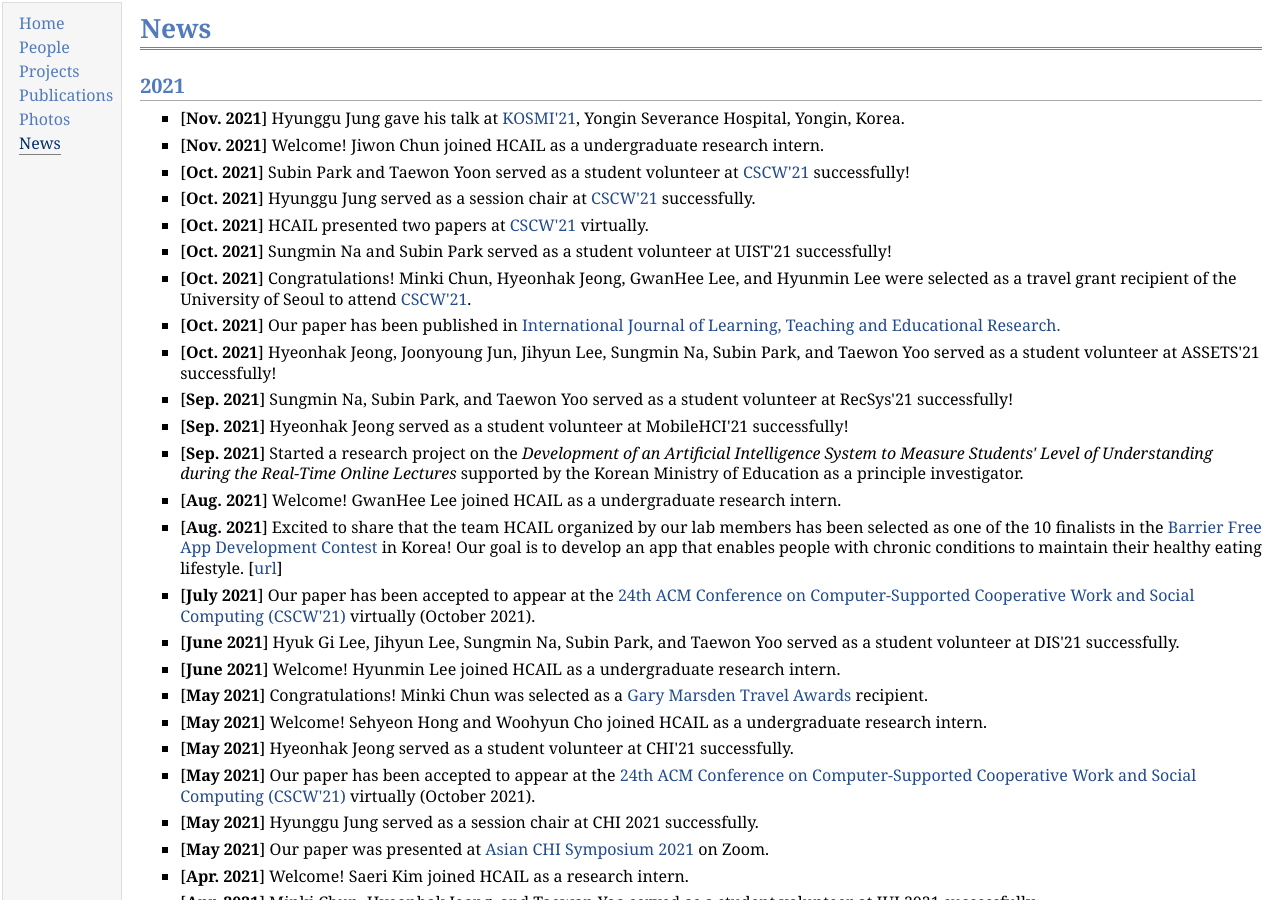
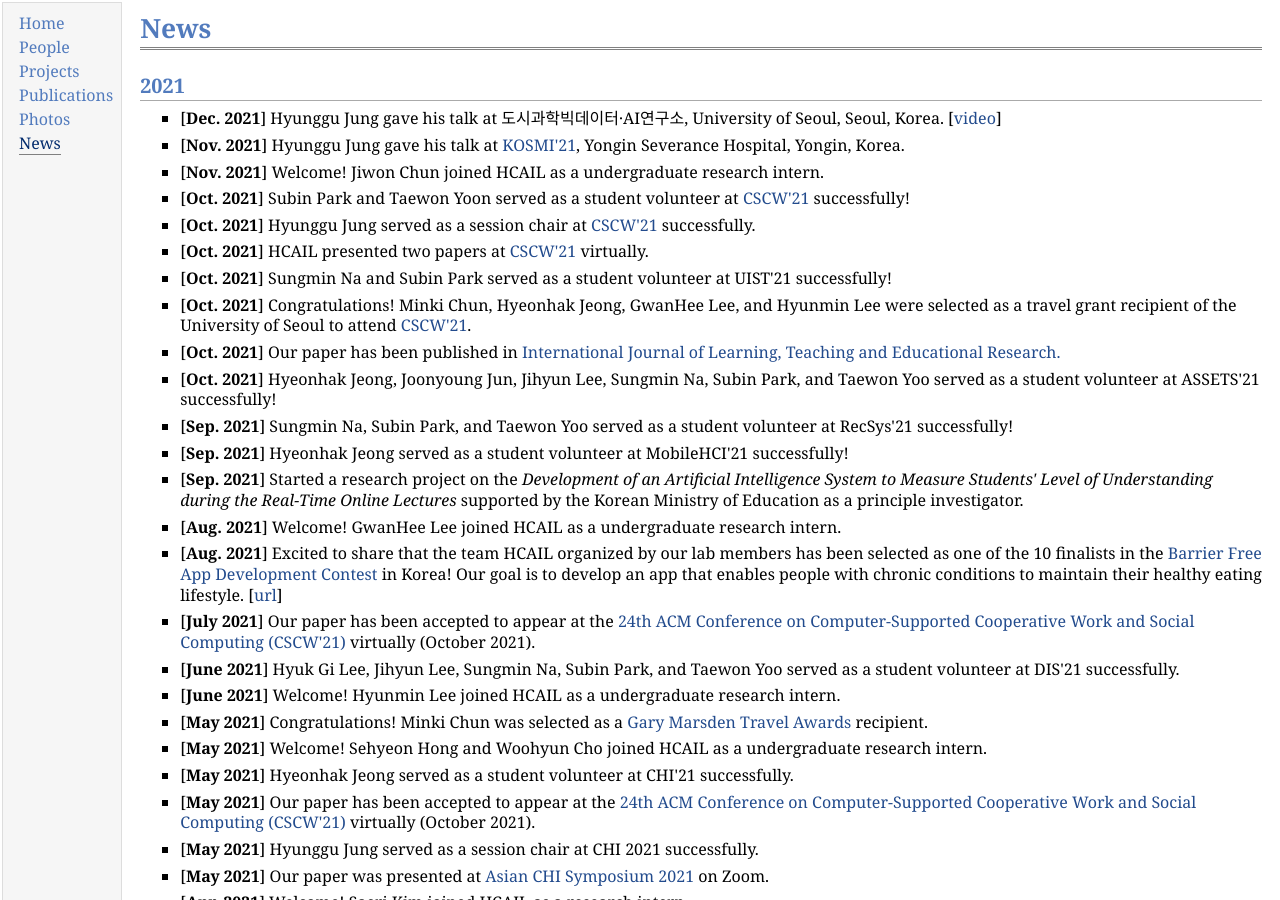
Before and after one commit to hcail/hcail-backup.github.io, a Jekyll site: the page news/news.html, which Jekyll copies as it is, in a window 1280 px wide and 900 px high. Built offline with Jekyll 4.4.1, drawn with Linux system fonts in a browser that asks for light colours.

Commit message:
news updated

```diff
--- a/news/news.html
+++ b/news/news.html
@@ -24,18 +24,21 @@
   </div>
   <h2>2021</h2>
   <ul>
+    <li><p>[<b>Dec. 2021</b>] Hyunggu Jung gave his talk
+      at 도시과학빅데이터·AI연구소, University of Seoul, Seoul, Korea.
+      [<a href="https://youtu.be/InN5-mk6TrU">video</a>]</p>     </li>
     <li><p>[<b>Nov. 2021</b>] Hyunggu Jung gave his talk
-      at <a href="https://www.kosmi.org/bbs/content.php?co_id=sub5_1">KOSMI'21</a>, Yongin Severance Hospital, Yongin, Korea.        </li>
+      at <a href="https://www.kosmi.org/bbs/content.php?co_id=sub5_1">KOSMI'21</a>, Yongin Severance Hospital, Yongin, Korea.        </p></li>
     <li><p>[<b>Nov. 2021</b>] Welcome! Jiwon Chun joined HCAIL as a
-      undergraduate research intern.        </li>
+      undergraduate research intern.        </p></li>
       <li><p>[<b>Oct. 2021</b>] Subin Park and Taewon Yoon served as a student volunteer
-        at <a href="https://cscw.acm.org/2021/">CSCW'21</a> successfully!        </li>
+        at <a href="https://cscw.acm.org/2021/">CSCW'21</a> successfully!        </p></li>
         <li><p>[<b>Oct. 2021</b>] Hyunggu Jung served as a session chair at <a href="https://cscw.acm.org/2021/">CSCW'21</a> successfully.</p>
         </li>
         <li><p>[<b>Oct. 2021</b>] HCAIL presented two papers at
           <a href="https://cscw.acm.org/2021/">CSCW'21</a> virtually.</p>
         </li>
-        <li><p>[<b>Oct. 2021</b>] Sungmin Na and Subin Park served as a student volunteer at UIST'21 successfully!        </li>
+        <li><p>[<b>Oct. 2021</b>] Sungmin Na and Subin Park served as a student volunteer at UIST'21 successfully!        </p></li>
           <li><p>[<b>Oct. 2021</b>] Congratulations! Minki Chun, Hyeonhak Jeong, GwanHee Lee, and Hyunmin Lee were selected as a
             travel grant recipient of the University of Seoul to attend <a href="https://cscw.acm.org/2021/">CSCW'21</a>.</p>
           </li>
```
Also changed, not shown: index.html (+12 -7 lines), 1 other file.
